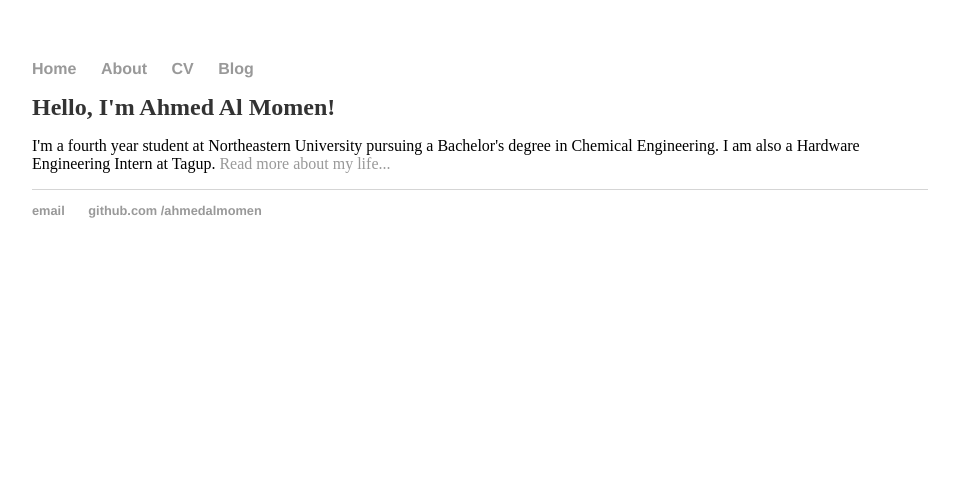
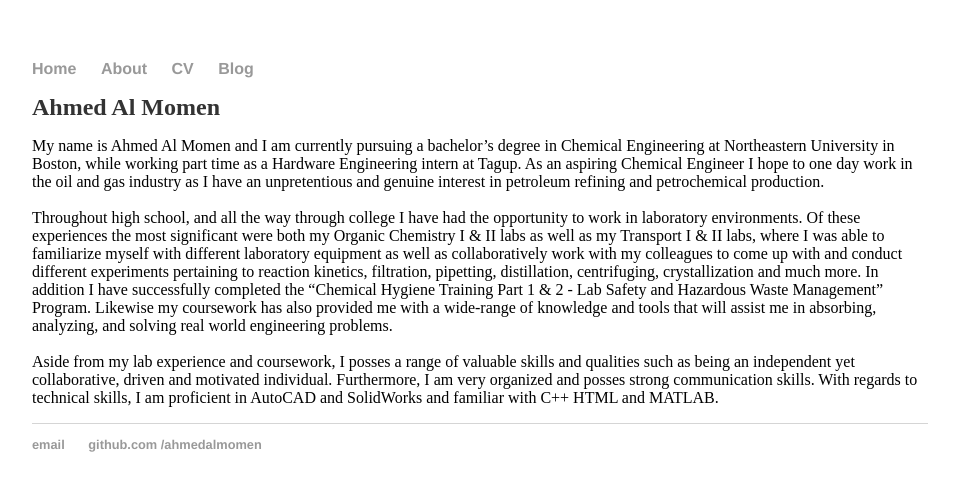
Before and after one commit to ahmedalmomen/aalmomen.com, a Jekyll site: the page built from index.html, in a window 1280 px wide. Shown: the top 491 px of the page, without its empty margins (160-1119 px from the left). Built offline with Jekyll 4.4.1, drawn with Linux system fonts in a browser that asks for light colours.

Commit message:
Update index.html

```diff
--- a/index.html
+++ b/index.html
@@ -1,10 +1,21 @@
 ---
 layout: default
-title: Ahmed Al Momen, Hardware Engineering Intern
+title: Ahmed Al Momen | About me
 ---
 <div class="blurb">
-         <h1>Hello, I'm Ahmed Al Momen!</h1>
-         <p> I'm a fourth year student at Northeastern University pursuing
- a Bachelor's degree in Chemical Engineering.
-I am also a Hardware Engineering Intern at Tagup. <a href="/about">Read more about my life...</a></p>
+         <h1>Ahmed Al Momen</h1>
+         <p> My name is Ahmed Al Momen and I am currently pursuing a bachelor’s degree in Chemical Engineering at Northeastern University
+         in Boston, while working part time as a Hardware Engineering intern at Tagup. As an aspiring Chemical Engineer I hope
+         to one day work in the oil and gas industry as I have an unpretentious and genuine interest in petroleum refining and
+         petrochemical production.<br /><br />Throughout high school, and all the way through college I have had the opportunity
+         to work in laboratory environments. Of these experiences the most significant were both my Organic Chemistry I & II labs
+         as well as my Transport I & II labs, where I was able to familiarize myself with different laboratory equipment as well as
+         collaboratively work with my colleagues to come up with and conduct different experiments pertaining to reaction kinetics,
+         filtration, pipetting, distillation, centrifuging, crystallization and much more. In addition I have successfully completed
+         the “Chemical Hygiene Training Part 1 & 2 - Lab Safety and Hazardous Waste Management” Program.
+         Likewise my coursework has also provided me with a wide-range of knowledge and tools that will assist me in absorbing, analyzing,
+         and solving real world engineering problems.<br /><br />Aside from my lab experience and coursework, I posses a range of valuable
+         skills and qualities such as being an independent yet collaborative, driven and motivated individual. Furthermore, I am very
+         organized and posses strong communication skills. With regards to technical skills, I am proficient in AutoCAD and SolidWorks and
+         familiar with C++ HTML and MATLAB.</p>
 </div><!-- /.blurb -->
```
